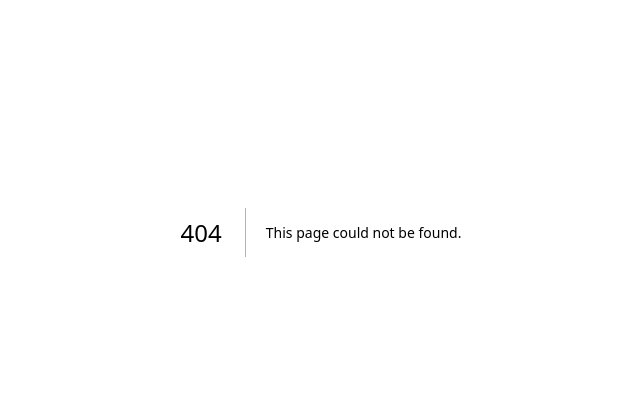
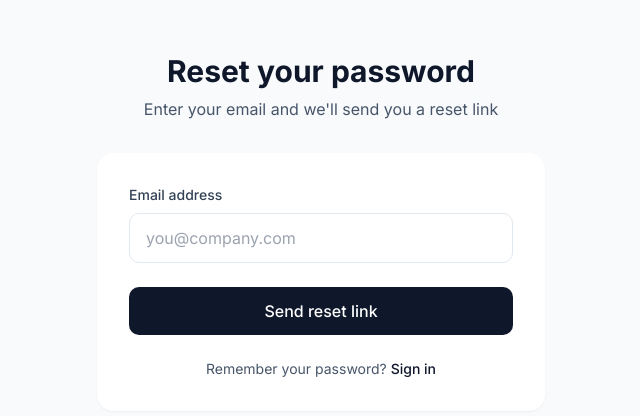
Before and after one commit to kennethtyler26/marlo-projects, a Next.js app in the folder slate/: page /forgot-password in a window 1280 px wide. Before the commit this address had no page. Shown: the part 168-584 px from the top of the page, without its empty margins (319-959 px from the left). Built offline with nearby package versions, Linux system fonts and the light colour scheme.

Commit message:
feat: add forgot-password page

```diff
--- /dev/null
+++ b/slate/src/app/(auth)/forgot-password/page.tsx
@@ -0,0 +1,84 @@
+'use client'
+
+import Link from 'next/link'
+import { useState } from 'react'
+
+export default function ForgotPasswordPage() {
+  const [email, setEmail] = useState('')
+  const [submitted, setSubmitted] = useState(false)
+
+  const handleSubmit = async (e: React.FormEvent) => {
+    e.preventDefault()
+    // TODO: Implement password reset with Supabase
+    setSubmitted(true)
+  }
+
+  if (submitted) {
+    return (
+      <div className="min-h-screen flex items-center justify-center bg-slate-50 dark:bg-slate-900 px-4">
+        <div className="max-w-md w-full space-y-8 text-center">
+          <div className="bg-white dark:bg-slate-800 p-8 rounded-2xl shadow-sm">
+            <h2 className="text-2xl font-bold text-slate-900 dark:text-white mb-4">
+              Check your email
+            </h2>
+            <p className="text-slate-600 dark:text-slate-400 mb-6">
+              If an account exists for {email}, you&apos;ll receive a password reset link shortly.
+            </p>
+            <Link
+              href="/login"
+              className="text-slate-900 dark:text-white font-medium hover:underline"
+            >
+              Back to login
+            </Link>
+          </div>
+        </div>
+      </div>
+    )
+  }
+
+  return (
+    <div className="min-h-screen flex items-center justify-center bg-slate-50 dark:bg-slate-900 px-4">
+      <div className="max-w-md w-full space-y-8">
+        <div className="text-center">
+          <h1 className="text-3xl font-bold text-slate-900 dark:text-white">
+            Reset your password
+          </h1>
+          <p className="mt-2 text-slate-600 dark:text-slate-400">
+            Enter your email and we&apos;ll send you a reset link
+          </p>
+        </div>
+
+        <form onSubmit={handleSubmit} className="bg-white dark:bg-slate-800 p-8 rounded-2xl shadow-sm space-y-6">
+          <div>
+            <label htmlFor="email" className="block text-sm font-medium text-slate-700 dark:text-slate-300 mb-2">
+              Email address
+            </label>
+            <input
+              id="email"
+              type="email"
+              required
+              value={email}
+              onChange={(e) => setEmail(e.target.value)}
+              className="w-full px-4 py-3 rounded-lg border border-slate-200 dark:border-slate-700 bg-white dark:bg-slate-900 text-slate-900 dark:text-white focus:ring-2 focus:ring-slate-900 dark:focus:ring-white focus:border-transparent transition-colors"
+              placeholder="you@company.com"
+            />
+          </div>
+
+          <button
+            type="submit"
+            className="w-full py-3 px-4 bg-slate-900 dark:bg-white text-white dark:text-slate-900 rounded-lg font-medium hover:bg-slate-800 dark:hover:bg-slate-100 transition-colors"
+          >
+            Send reset link
+          </button>
+
+          <p className="text-center text-sm text-slate-600 dark:text-slate-400">
+            Remember your password?{' '}
+            <Link href="/login" className="font-medium text-slate-900 dark:text-white hover:underline">
+              Sign in
+            </Link>
+          </p>
+        </form>
+      </div>
+    </div>
+  )
+}
```
